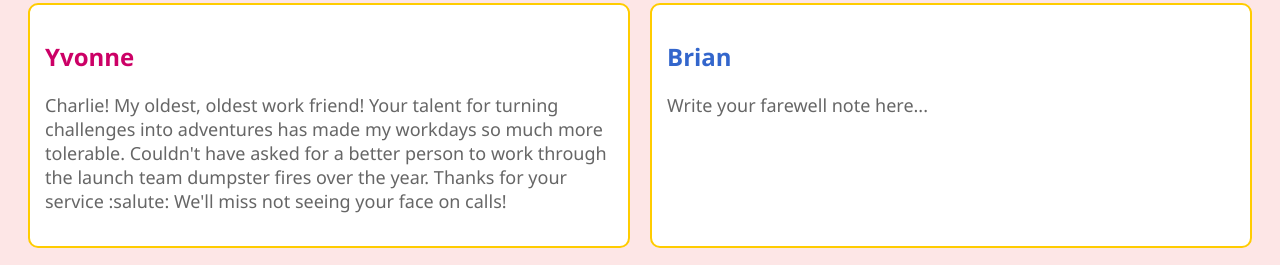
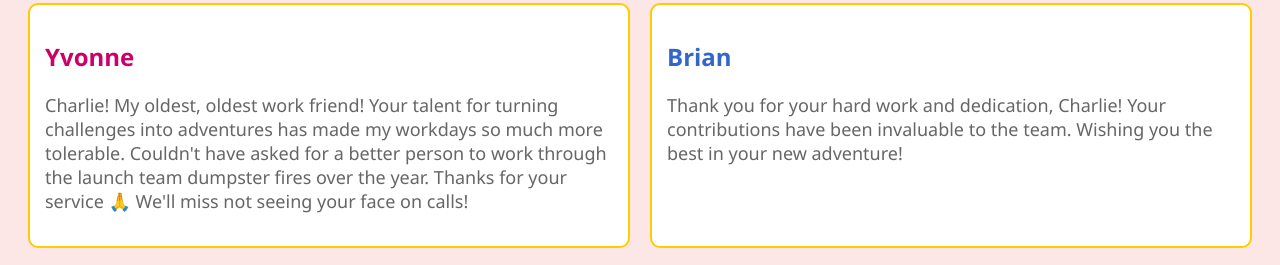
Before and after one commit to helloyvo/charlie_card, a plain HTML site: page index.html in a window 1280 px wide. Both pictures are taken after a click on the button "Click here". Shown: the part 498-763 px from the top of the page. Drawn offline with Linux system fonts and the light colour scheme.

Commit message:
Update index.html

```diff
--- a/index.html
+++ b/index.html
@@ -99,12 +99,12 @@
         <div class="coworker-notes">
             <div class="coworker-note">
                 <h2 style="color: #cc0066;">Yvonne</h2> <!-- Darker pink color -->
-                <p>Charlie! My oldest, oldest work friend! Your talent for turning challenges into adventures has made my workdays so much more tolerable. Couldn't have asked for a better person to work through the launch team dumpster fires over the year. Thanks for your service :salute: We'll miss not seeing your face on calls!</p>
+                <p>Charlie! My oldest, oldest work friend! Your talent for turning challenges into adventures has made my workdays so much more tolerable. Couldn't have asked for a better person to work through the launch team dumpster fires over the year. Thanks for your service &#x1F64F; We'll miss not seeing your face on calls!</p>
             </div>
 
             <div class="coworker-note">
                 <h2 style="color: #3366cc;">Brian</h2> <!-- Darker blue color -->
-                <p>Write your farewell note here...</p>
+                <p>    <p>Thank you for your hard work and dedication, Charlie! Your contributions have been invaluable to the team. Wishing you the best in your new adventure!  </p>
             </div>
 
             <div class="coworker-note">
@@ -114,8 +114,9 @@
 
             <div class="coworker-note">
                 <h2 style="color: #339933;">Briana</h2> <!-- Darker green color -->
-                <p>Charlie, thank you so so much for everything you've done for RILO. This team would not even be close to what it is (let alone still exist) without you teaching literally everyone everything. Your absence is going to be FELT for a while, but I'm so happy for you and hope that your new role is a refreshing change of pace. Please don't be a stranger, come back to the backlog whenever, there will always be a dunkin ticket waiting for you :wink:</p>
+                <p>Charlie, thank you so so much for everything you've done for RILO. This team would not even be close to what it is (let alone still exist) without you teaching literally everyone everything. Your absence is going to be FELT for a while, but I'm so happy for you and hope that your new role is a refreshing change of pace. Please don't be a stranger, come back to the backlog whenever, there will always be a dunkin ticket waiting for you 😉</p>
             </div>
+
 
             <div class="coworker-note">
                 <h2 style="color: #ff6666;">Nell</h2> <!-- Light red heading color -->
```
